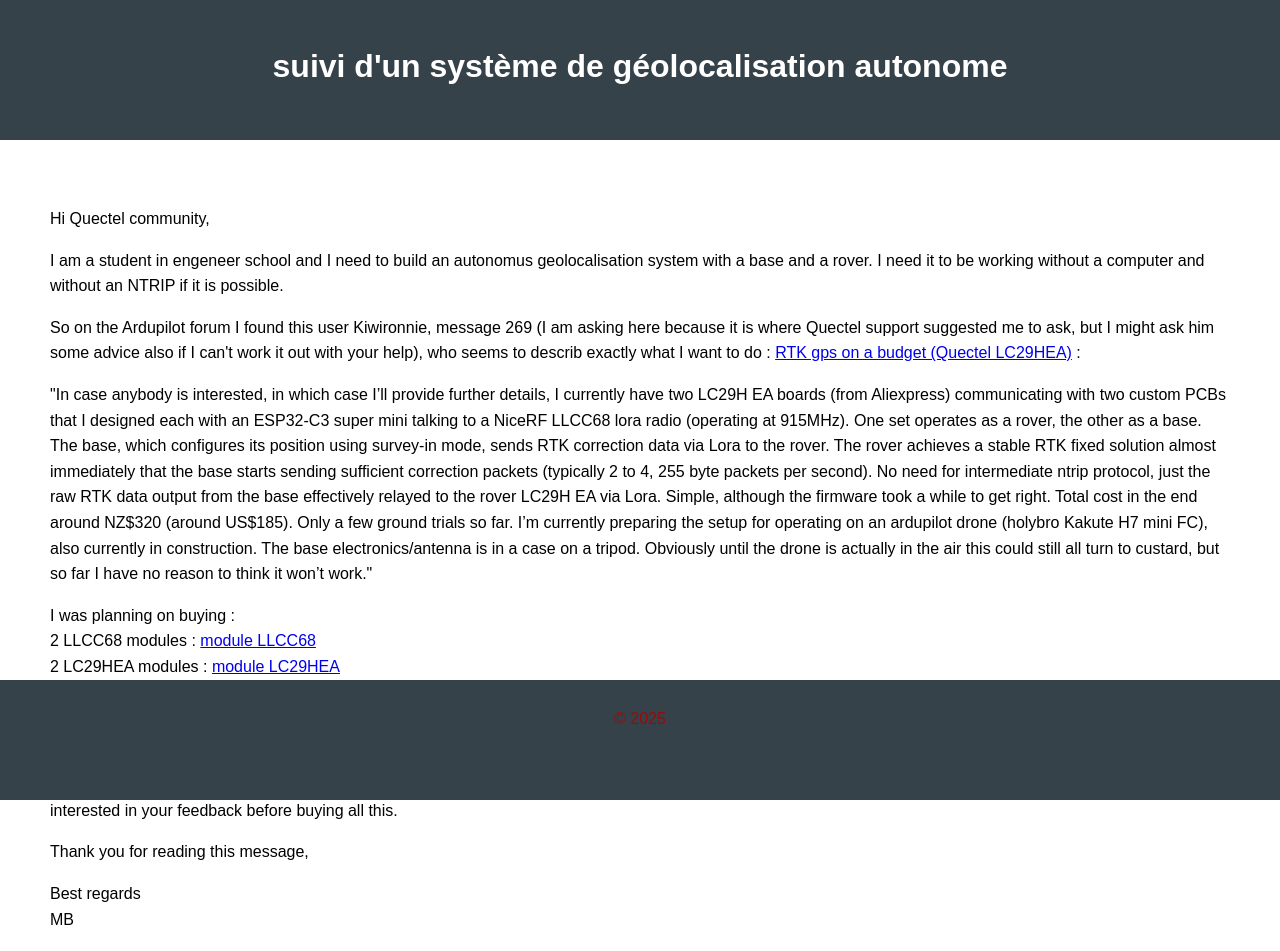
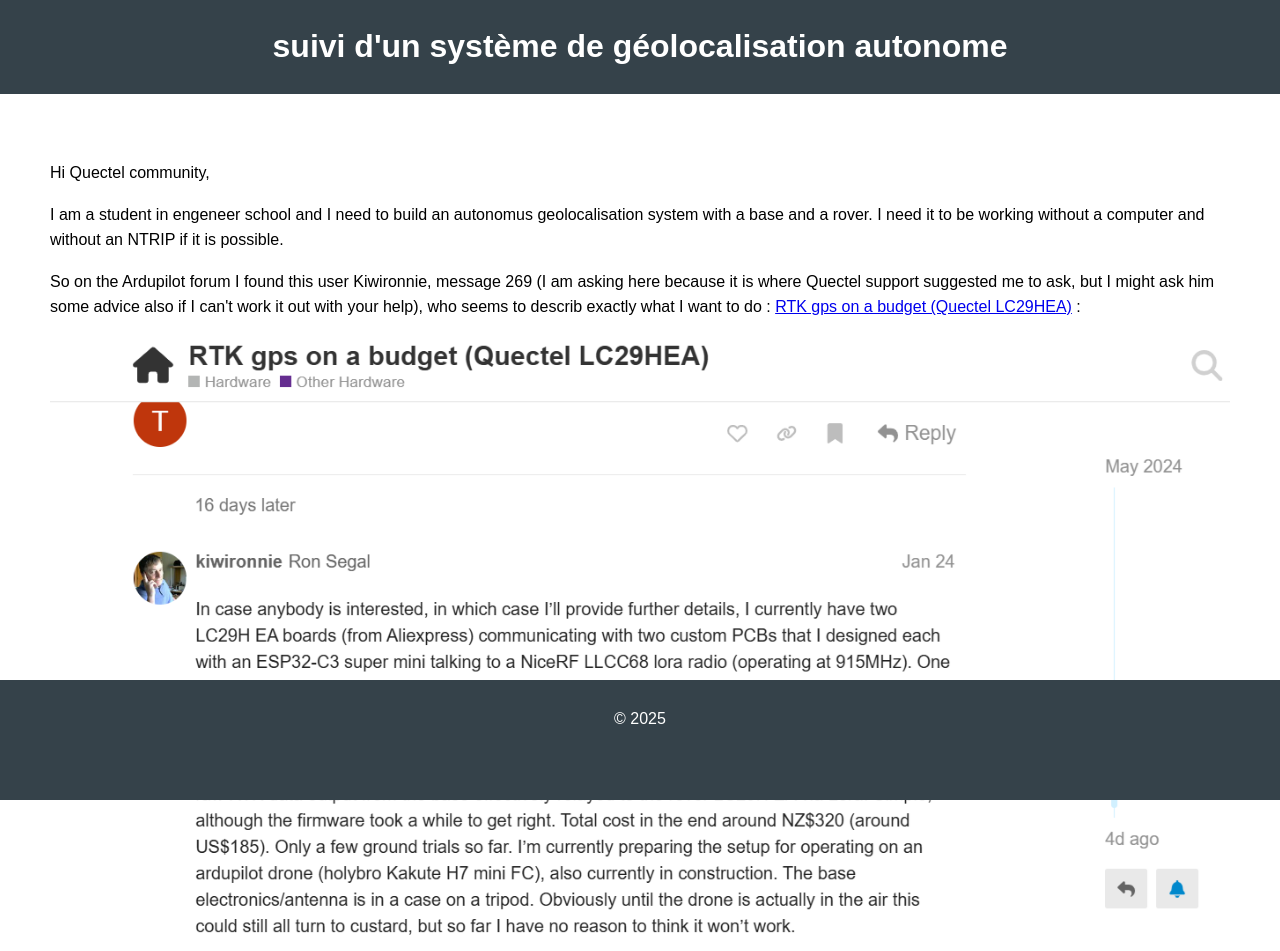
Before and after one commit to Ma2THBaco/Geolocalion, a plain HTML site: page index.html in a window 1280 px wide. Shown: the top 951 px of the page. Drawn offline with Linux system fonts and the light colour scheme.

Commit message:
évolution

```diff
--- a/css/styles.css
+++ b/css/styles.css
@@ -15,9 +15,11 @@ body {
 header {
     background: #35424a;
     color: #ffffff;
-    padding: 20px 0;
+    padding: 0; /* Supprime le padding vertical */
     text-align: center;
-    height: 100px; /* Hauteur de l'en-tête */
+    display: flex; /* Active Flexbox */
+    align-items: center; /* Centre verticalement */
+    justify-content: center; /* Centre horizontalement */
 }
 main {
     /*background-image: url('../arriere_plan_paysage_africain.jpg');
@@ -27,6 +29,8 @@ main {
     padding: 50px; /* Ajoute un peu d'espace intérieur */
     margin: 0px 0; /* Ajoute un peu d'espace extérieur */
     min-height: calc(100vh - 200px); /* Hauteur de la section principale */
+    padding-bottom: 100px;
+
 }
 
 
@@ -36,7 +40,7 @@ footer {
     text-align: center;
     padding: 10px 0;
     background: #35424a;
-    color: #990b0b;
+    color: #ffffff;
     position: fixed;
     bottom: 0;
     width: 100%;
--- a/index.html
+++ b/index.html
@@ -18,11 +18,7 @@
 
         <p>So on the Ardupilot forum I found this user Kiwironnie, message 269 (I am asking here because it is where Quectel support suggested me to ask, but I might ask him some advice also if I can't work it out with your help), who seems to describ exactly what I want to do :
         <a href="https://discuss.ardupilot.org/t/rtk-gps-on-a-budget-quectel-lc29hea/117606/275">RTK gps on a budget (Quectel LC29HEA)</a> : </p>
-        <p>
-        "In case anybody is interested, in which case I’ll provide further details, I currently have two LC29H EA boards (from Aliexpress) communicating with two custom PCBs that I designed each with an ESP32-C3 super mini talking to a NiceRF LLCC68 lora radio (operating at 915MHz). One set operates as a rover, the other as a base. The base, which configures its position using survey-in mode, sends RTK correction data via Lora to the rover. The rover achieves a stable RTK fixed solution almost immediately that the base starts sending sufficient correction packets (typically 2 to 4, 255 byte packets per second). No need for intermediate ntrip protocol, just the raw RTK data output from the base effectively relayed to the rover LC29H EA via Lora. Simple, although the firmware took a while to get right. Total cost in the end around NZ$320 (around US$185). Only a few ground trials so far. I’m currently preparing the setup for operating on an ardupilot drone (holybro Kakute H7 mini FC), also currently in construction. The base electronics/antenna is in a case on a tripod. Obviously until the drone is actually in the air this could still all turn to custard, but so far I have no reason to think it won’t work." </p>
-
-
-
+        <img src="kiwironnie.png" alt="In case anybody is interested, in which case I’ll provide further details, I currently have two LC29H EA boards (from Aliexpress) communicating with two custom PCBs that I designed each with an ESP32-C3 super mini talking to a NiceRF LLCC68 lora radio (operating at 915MHz). One set operates as a rover, the other as a base. The base, which configures its position using survey-in mode, sends RTK correction data via Lora to the rover. The rover achieves a stable RTK fixed solution almost immediately that the base starts sending sufficient correction packets (typically 2 to 4, 255 byte packets per second). No need for intermediate ntrip protocol, just the raw RTK data output from the base effectively relayed to the rover LC29H EA via Lora. Simple, although the firmware took a while to get right. Total cost in the end around NZ$320 (around US$185). Only a few ground trials so far. I’m currently preparing the setup for operating on an ardupilot drone (holybro Kakute H7 mini FC), also currently in construction. The base electronics/antenna is in a case on a tripod. Obviously until the drone is actually in the air this could still all turn to custard, but so far I have no reason to think it won’t work." style="max-width: 100%; height: auto;">
 
         <p>I was planning on buying : <br>
         2 LLCC68 modules : <a href="https://www.tindie.com/products/nicerf/cc68-c1-fcccecertificated-868915mhz-lora-module/">module LLCC68</a> <br>
```
Also changed, not shown: kiwironnie.png (added).
